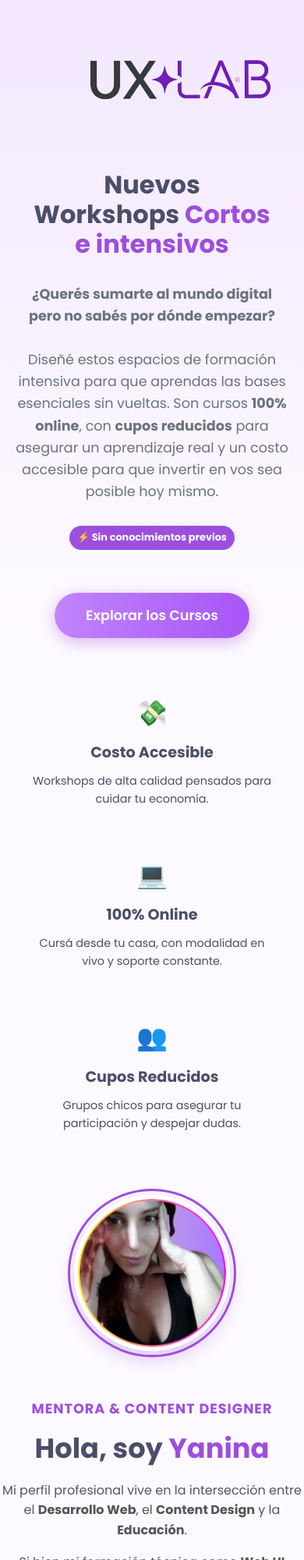
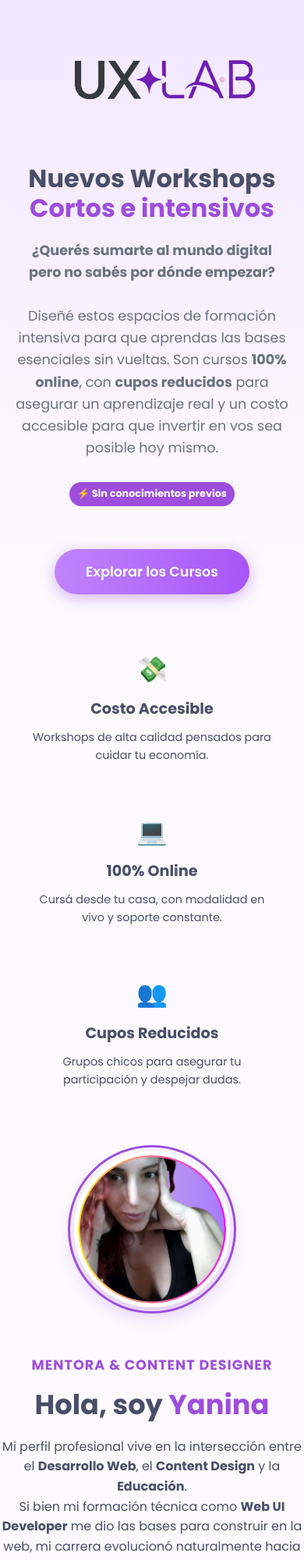
Before and after one commit to YannEvilTwin/workshops, a plain HTML site: page index.html in a window 390 px wide. Shown: the top 2000 px of the page at 78% size. Drawn offline with Linux system fonts and the light colour scheme.

Commit message:
actualizacion responsive

```diff
--- a/estilos.css
+++ b/estilos.css
@@ -77,12 +77,6 @@
             width: auto;
             margin: 0 auto 10px auto;
             display: block;
-        }
-
-        @media (max-width: 480px) {
-            .logo-header {
-                height: 150px;
-            }
         }
 
         h1 {
@@ -377,12 +371,6 @@
             line-height: 1.2;
         }
 
-        .about-text p {
-            font-size: 1rem;
-            color: #555;
-            margin-bottom: 15px;
-        }
-
         /* Ajuste para mobile */
         @media (max-width: 768px) {
             .about-grid {
@@ -499,6 +487,13 @@
             }
         }
 
+        @media (max-width: 480px) {
+            .logo-header {
+                height: 150px;
+                /* Reducir el tamaño del logo para que haya más espacio lateral */
+            }
+        }
+
         /* --- RESPONSIVE TWEAKS --- */
         @media (max-width: 768px) {
             h1 {
--- a/index.html
+++ b/index.html
@@ -4,7 +4,8 @@
 <head>
     <meta charset="UTF-8">
     <meta name="viewport" content="width=device-width, initial-scale=1.0">
-    <meta name="keywords" content="UX Writing, Content Design, Desarrollo Web, Workshops Online, Cursos Intensivos, Formación Digital, Aprendizaje en Línea, Capacitación Tecnológica, Educación Digital, Habilidades Digitales">
+    <meta name="keywords"
+        content="UX Writing, Content Design, Desarrollo Web, Workshops Online, Cursos Intensivos, Formación Digital, Aprendizaje en Línea, Capacitación Tecnológica, Educación Digital, Habilidades Digitales">
     <title>Workshops Intensivos | Potencia tu Perfil Digital</title>
 
     <link rel="preconnect" href="https://fonts.googleapis.com">
@@ -19,17 +20,11 @@
 
     <header>
         <div class="container reveal">
-            <div class="container reveal">
-                <div style="margin-bottom: 0;">
-                    <img src="logo2.png" alt="Logo de UXLab - Workshops Intensivos"
-                        style="height: 200px; width: auto; margin-bottom: 10px;">
-                </div>
 
-                <h1 style="font-size: 2rem;">Nuevos Workshops <span class="highlight">Cortos e intensivos</span></h1>
+            <img src="logo2.png" alt="Logo de UXLab - Workshops Intensivos"
+                style="height: 200px; width: auto; margin-bottom: 10px;" class="logo-header">
 
-                <p class="intro-text">
-                </p>
-            </div>
+            <h1 style="font-size: 2rem;">Nuevos Workshops <span class="highlight">Cortos e intensivos</span></h1>
 
             <p class="intro-text">
                 <strong>¿Querés sumarte al mundo digital pero no sabés por dónde empezar?</strong>
```
